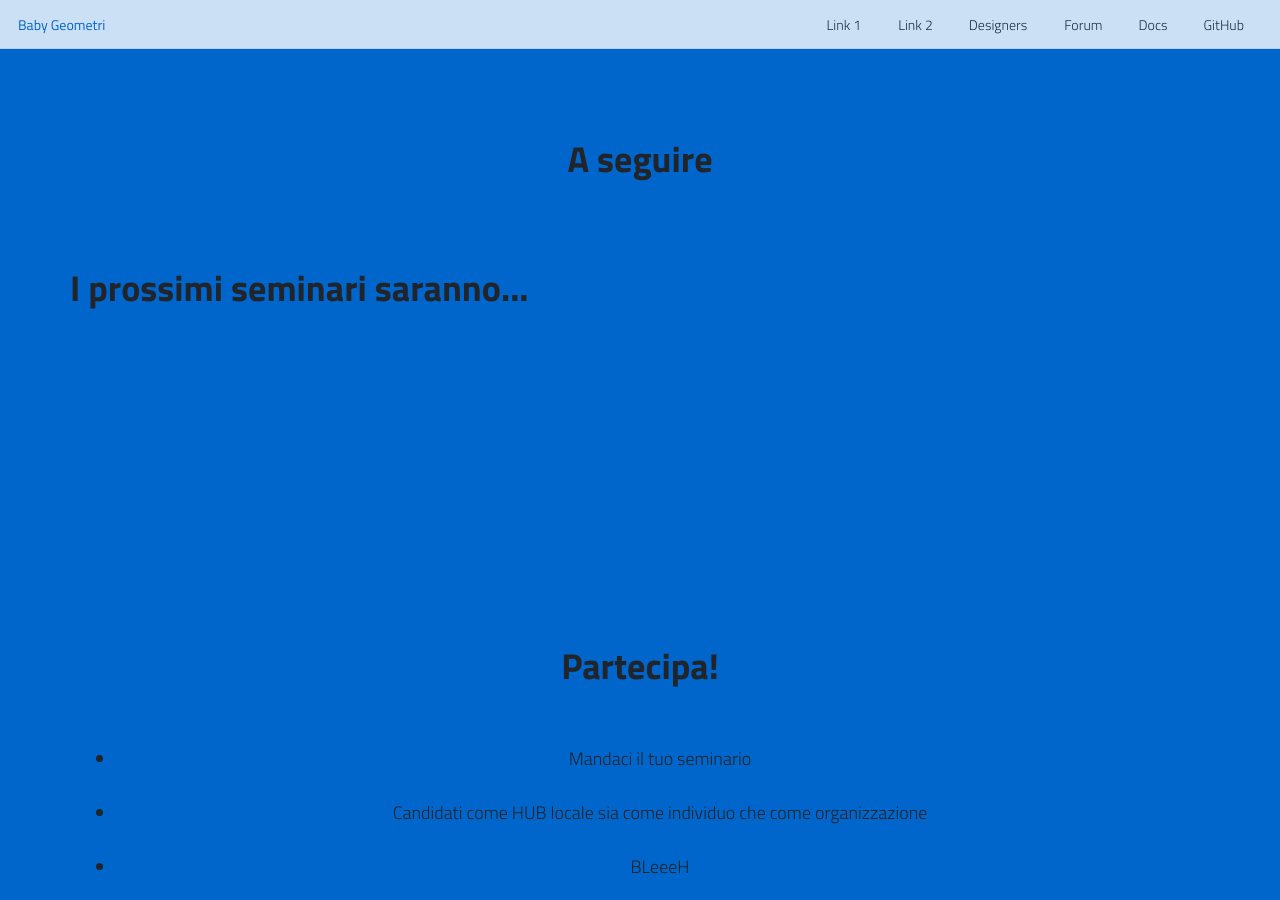
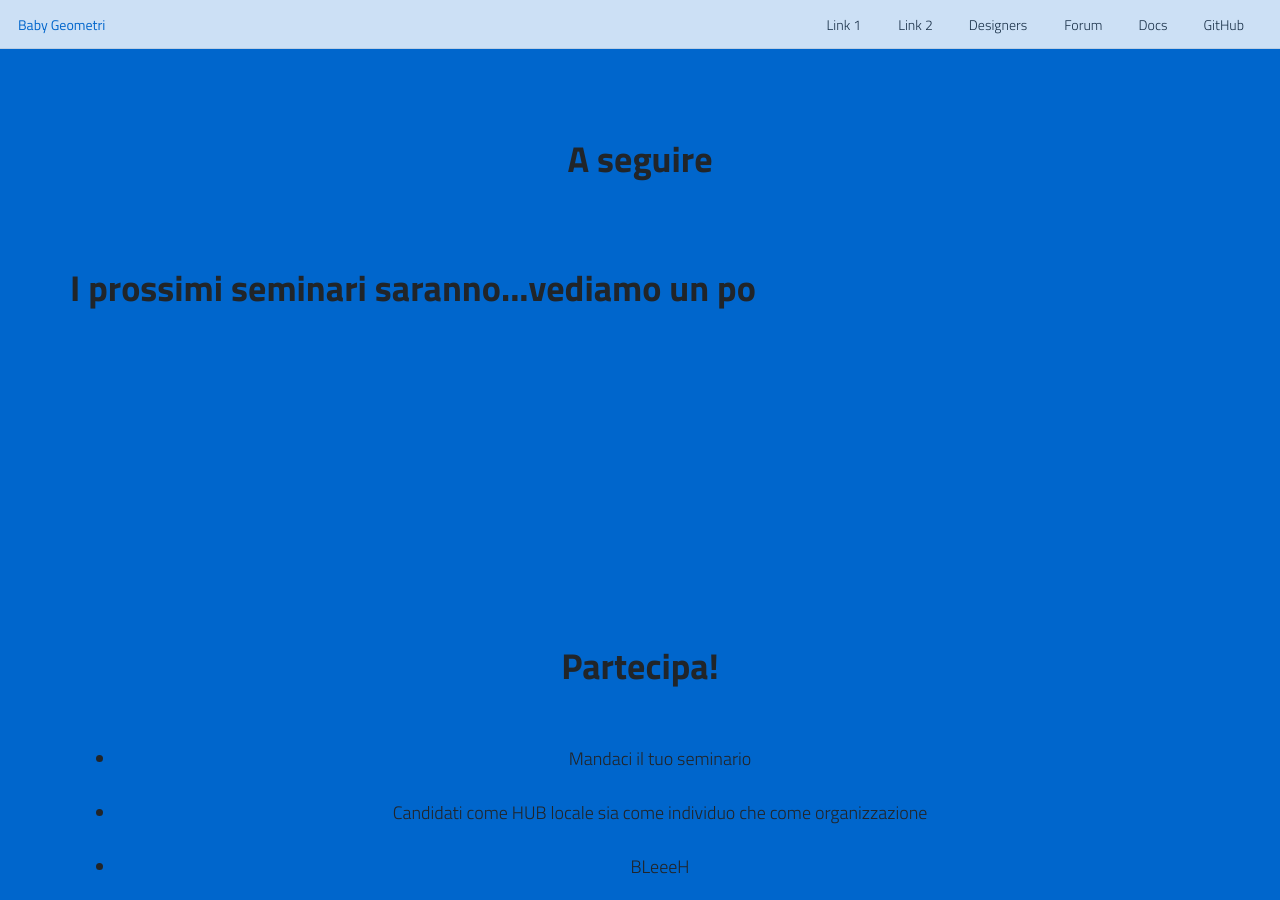
Before and after one commit to baby-geometri/baby-geometri.github.io, a Jekyll site: the page built from index.md, in a window 1280 px wide and 900 px high, scrolled down 2229 px. Built offline with Jekyll 4.4.1, drawn with Linux system fonts in a browser that asks for light colours; nearby versions of some CDN libraries.

Commit message:
Update content.yaml

```diff
--- a/_data/content.yaml
+++ b/_data/content.yaml
@@ -23,9 +23,7 @@ archivio:
 following:
   title: "A seguire"
   text: "<p> I prossimi seminari saranno...</p>"
-
-footer:
-  text: "<p>I am the footer <a href=\"../../\">bluuuh</a>.</p>"
+  prova: "<p>vediamo un po</p>"
 
 participate:
   title: "Partecipa!"
```
